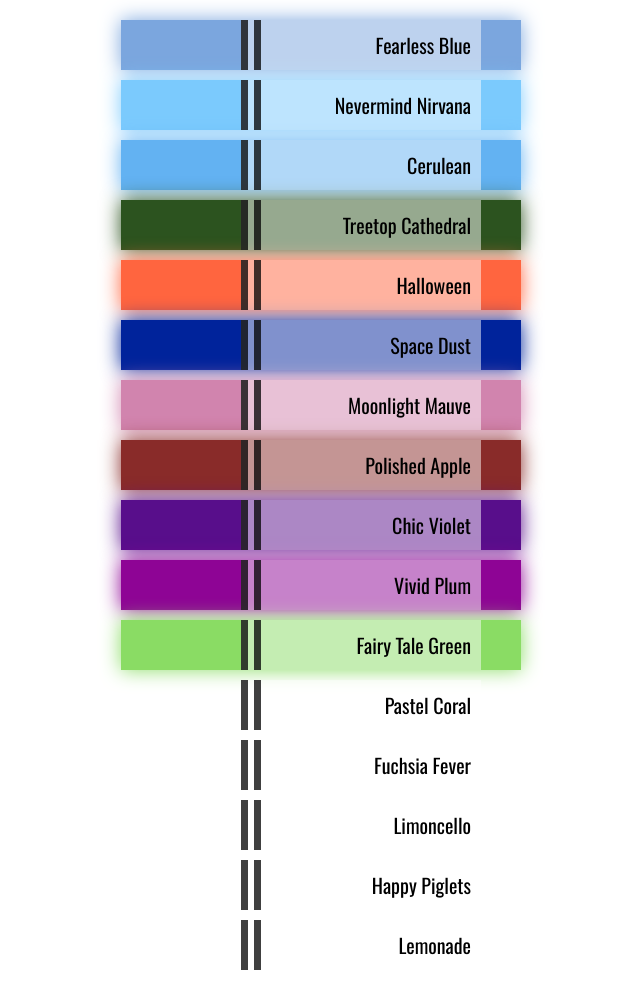
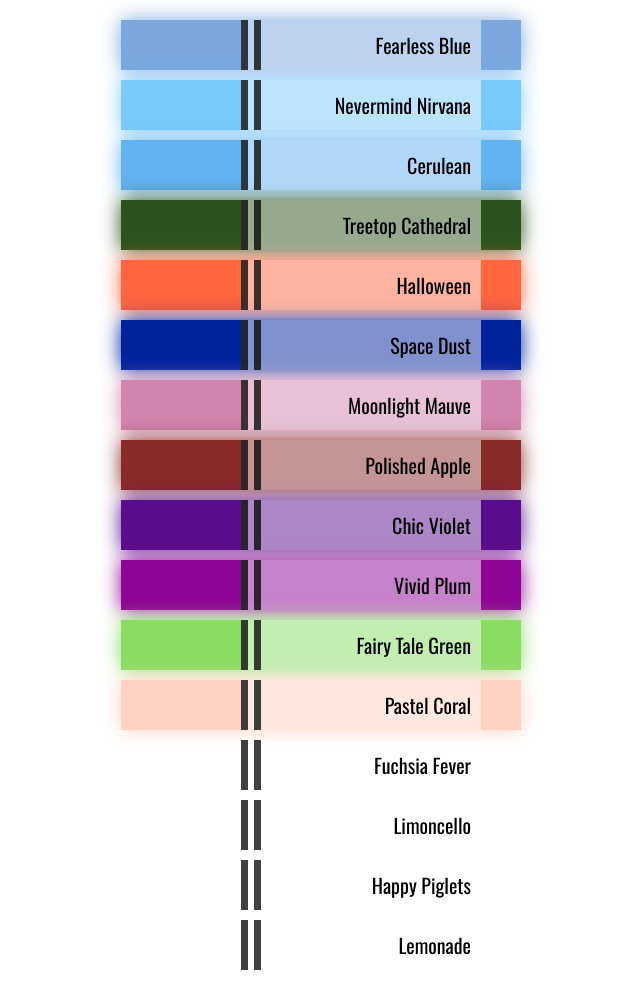
Before and after one commit to akirachaaa/PRIN135-Activity-04, a plain HTML site: page index.html in a window 1280 px wide. Shown: the part 90-1088 px from the top of the page, without its empty margins (319-959 px from the left). Drawn offline with nearby package versions, Linux system fonts and the light colour scheme; a web font is replaced by a local one.

Commit message:
Added Color 12

```diff
--- a/style.css
+++ b/style.css
@@ -97,3 +97,8 @@ h1 {
     background: #8adc64;
     box-shadow: 0 0 20px 0 #8adc64;
 }
+
+.rv{
+    background: #ffd1c2;
+    box-shadow: 0 0 20px 0 #ffd1c2;
+}
```
